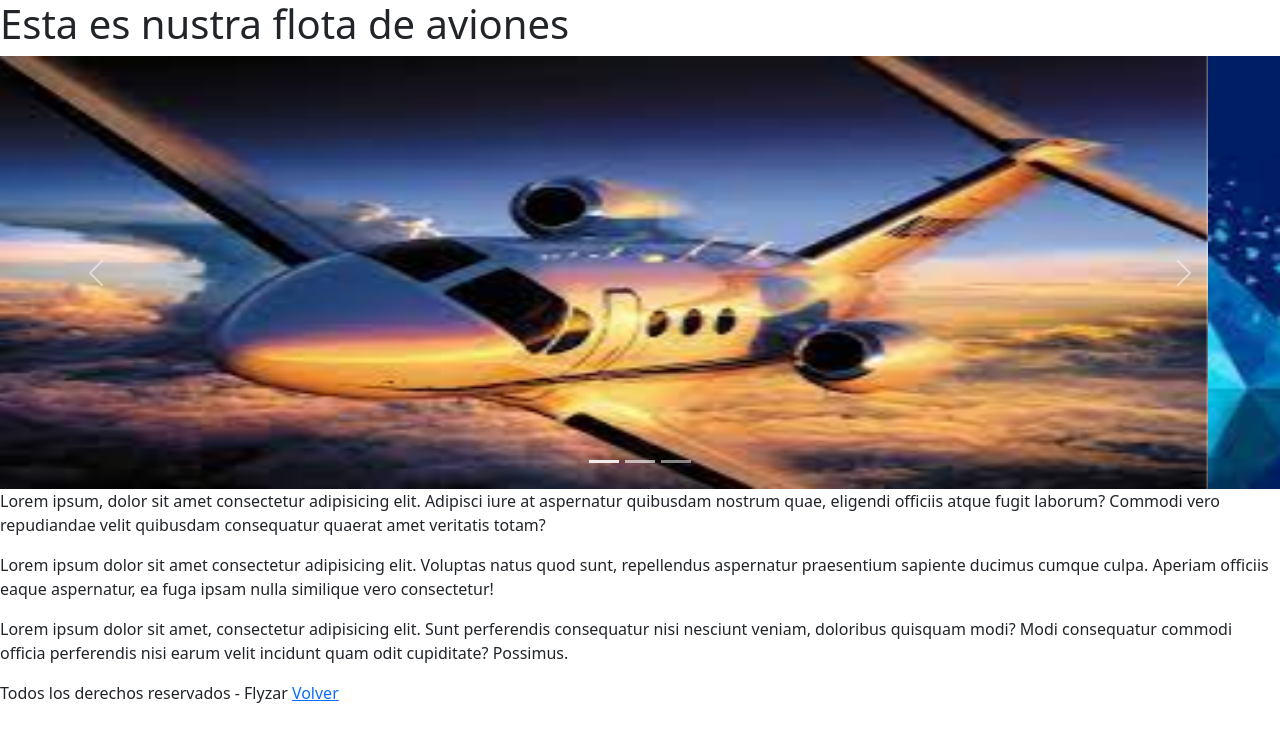
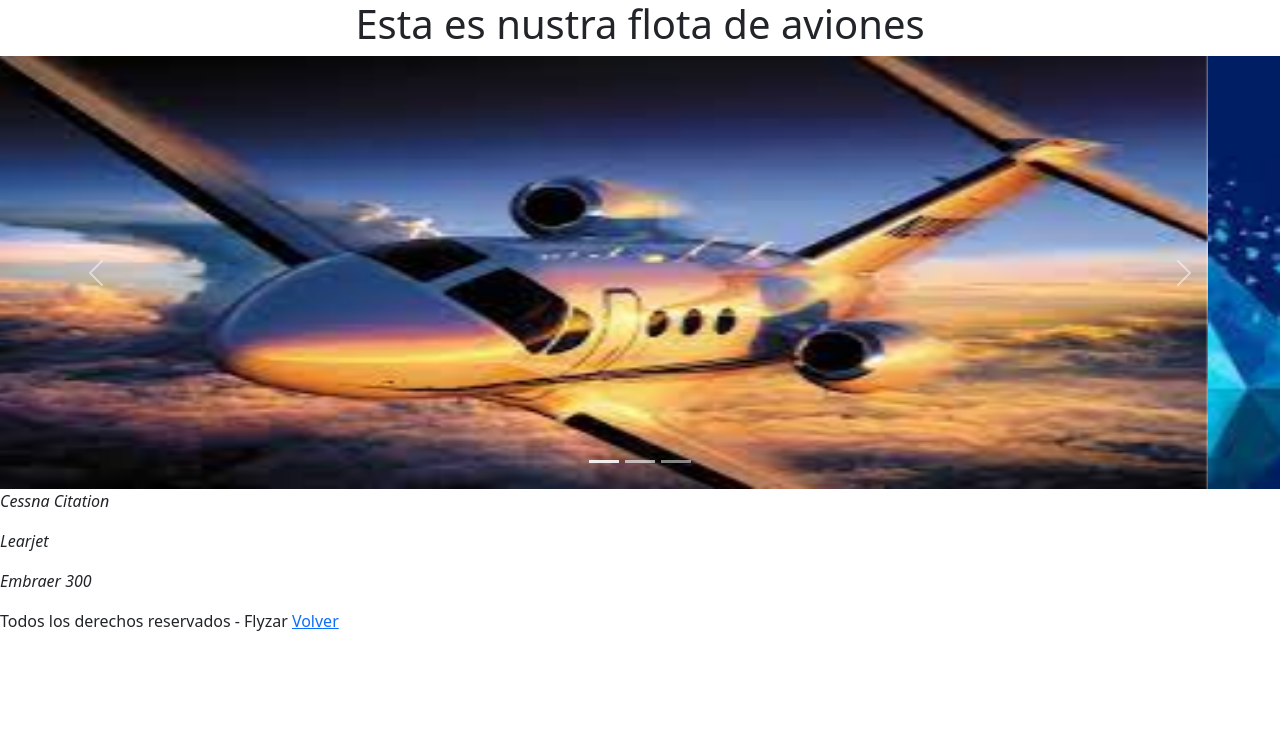
Before and after one commit to IvanMazzitelli6/bootstrap, a plain HTML site: page flota.html in a window 1280 px wide. Drawn offline with nearby package versions, Linux system fonts and the light colour scheme.

Commit message:
segunda entrega del proyecto final

```diff
--- a/css/style.css
+++ b/css/style.css
@@ -76,3 +76,17 @@ img{
   font-style: italic;
   transform: scale(2);
 }
+
+
+/*archivo flota.html*/
+
+.titulo3 {
+  display: flex;
+  justify-content: center;
+}
+
+.papa {
+  font-style: italic;
+}
+
+/*archivo contactos.html*/
--- a/flota.html
+++ b/flota.html
@@ -19,7 +19,7 @@
 
 
 
-    <h1>Esta es nustra flota de aviones</h1>
+    <h1 class="titulo3">Esta es nustra flota de aviones</h1>
 
     <div id="carouselExampleIndicators" class="carousel slide" data-bs-ride="carousel">
         <div class="carousel-indicators">
@@ -48,11 +48,20 @@
         </button>
       </div>
 
-      <p>Lorem ipsum, dolor sit amet consectetur adipisicing elit. Adipisci iure at aspernatur quibusdam nostrum quae, eligendi officiis atque fugit laborum? Commodi vero repudiandae velit quibusdam consequatur quaerat amet veritatis totam?</p>
 
-      <p>Lorem ipsum dolor sit amet consectetur adipisicing elit. Voluptas natus quod sunt, repellendus aspernatur praesentium sapiente ducimus cumque culpa. Aperiam officiis eaque aspernatur, ea fuga ipsam nulla similique vero consectetur!</p>
 
-      <p>Lorem ipsum dolor sit amet, consectetur adipisicing elit. Sunt perferendis consequatur nisi nesciunt veniam, doloribus quisquam modi? Modi consequatur commodi officia perferendis nisi earum velit incidunt quam odit cupiditate? Possimus.</p>
+<section class="papa">
+      <div>
+
+          <p>Cessna Citation</p>
+
+          <p>Learjet</p>
+
+          <p>Embraer 300</p>
+
+      </div>
+</section>
+
 
 
     <footer>
```
Also changed, not shown: contactos.html (+3 -0 lines).
